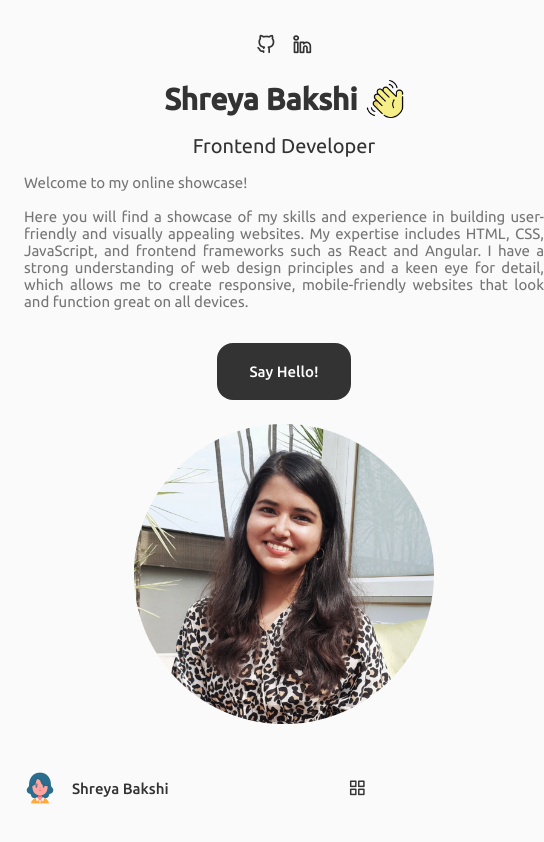
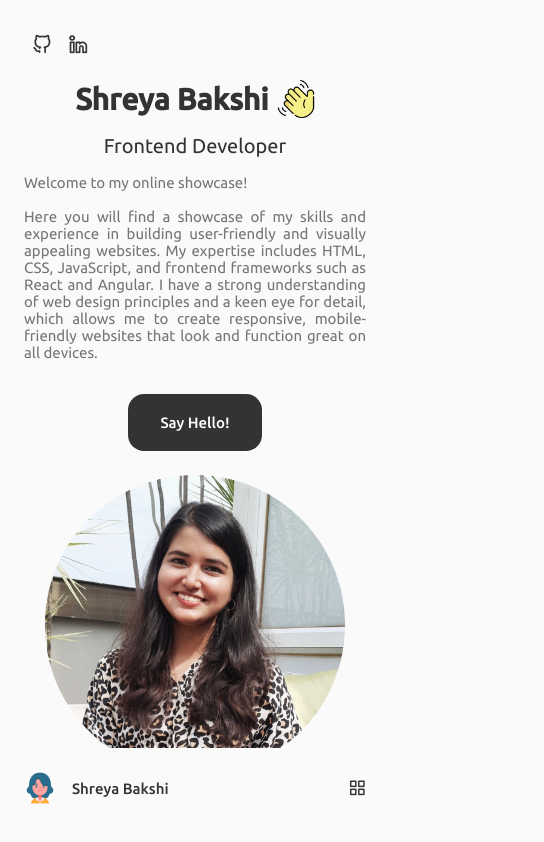
Before and after one commit to bshreya15/bshreya15.github.io, a React (Create React App) app: page / in a window 390 px wide. Shown: the top 842 px of the page, 544 px wide, since content can reach past the window. Built offline with nearby package versions, Linux system fonts and the light colour scheme.

Commit message:
feat social update

```diff
--- a/src/components/home/social.css
+++ b/src/components/home/social.css
@@ -20,7 +20,6 @@
     grid-template-columns: repeat(2, 1fr);
     display: flex;
     flex-direction: row;
-    padding: 0 14rem;
   }
 
   .home__social-icon {
```
